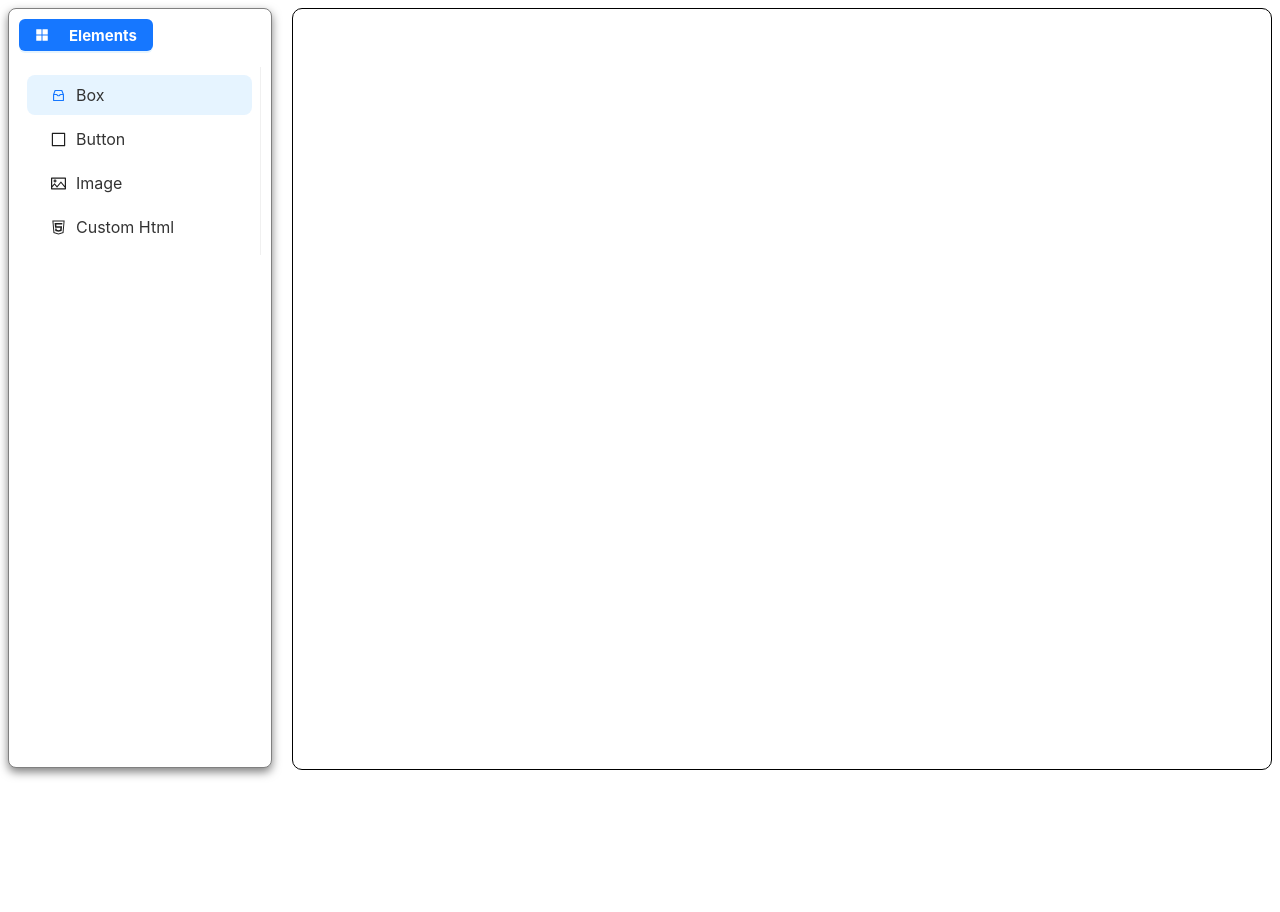
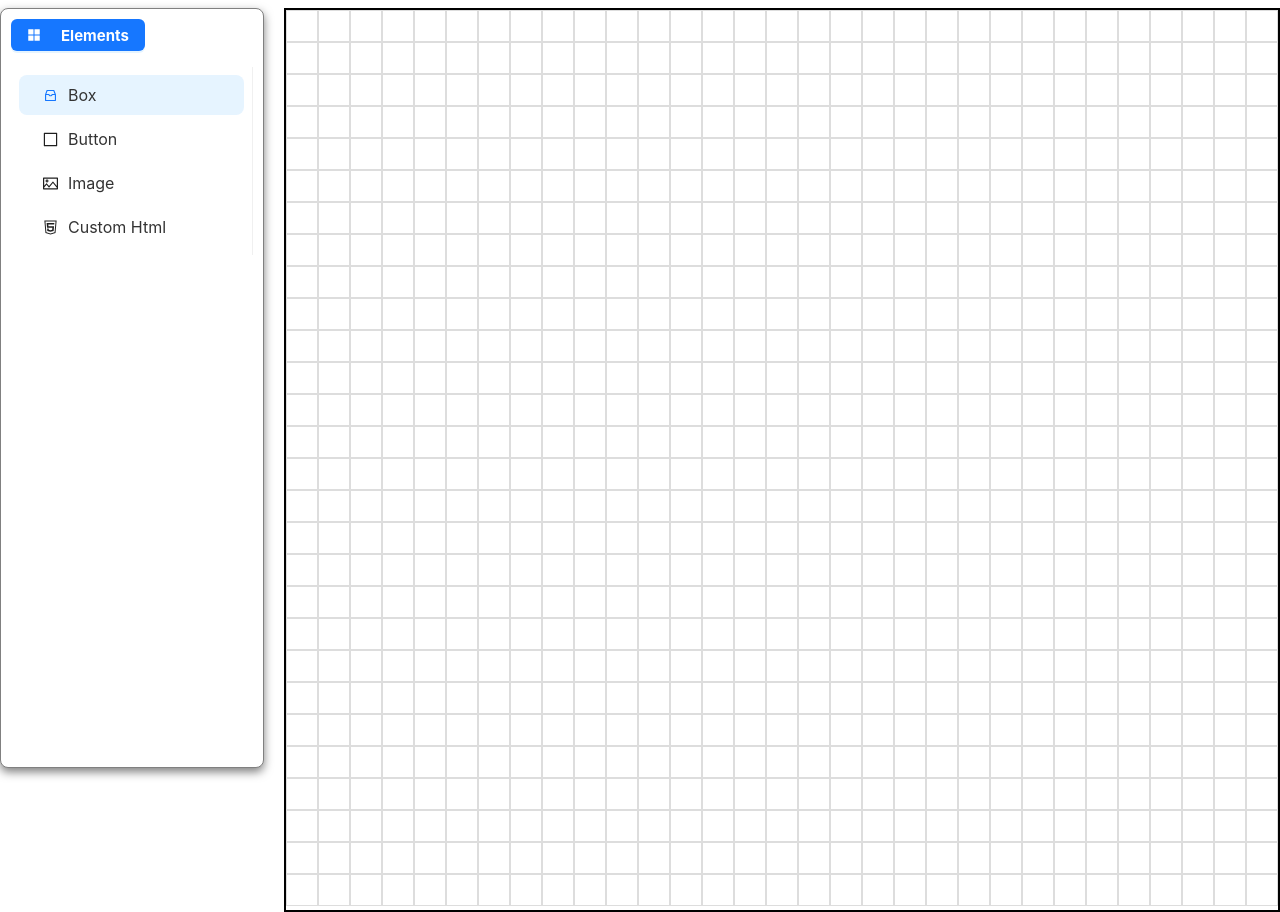
Before and after one commit to Jobairshi/eze, a React (Vite) app: page / in a window 1280 px wide. Before the commit the page ends 800 px from the top, so only its background shows below. Built offline with nearby package versions, Linux system fonts and the light colour scheme.

Commit message:
Refactor grid layout and implement snapping to grid functionality

```diff
--- a/src/components/Mainwindow.tsx
+++ b/src/components/Mainwindow.tsx
@@ -3,35 +3,51 @@ import { useDrop } from "react-dnd";
 import DraggableComponent from "./DragCom";
 import { ItemTypes } from "../types/ItemTypes";
 
+// Define the grid size, where each grid cell will be 32x32 pixels
+const GRID_SIZE = 32;
+
+// Interface for draggable items
 interface item {
   id: string;
   name: string;
   left: number;
   top: number;
 }
+
+function snapToGrid(x: number, y: number): [number, number] {
+  const snappedX = Math.round(x / GRID_SIZE) * GRID_SIZE;
+  const snappedY = Math.round(y / GRID_SIZE) * GRID_SIZE;
+  return [snappedX, snappedY];
+}
+
 export default function Mainwindow() {
-  const [items, setDrop] = useState<item[]>([]);
+  const [items, setItems] = useState<item[]>([]);
   const dropRef = useRef<HTMLDivElement>(null);
   const [id, setId] = useState<string>("");
+
   const [{ isOver, canDrop }, drop] = useDrop(() => ({
     accept: ItemTypes.Component,
     drop: (item: item, monitor) => {
-      const delta = monitor.getSourceClientOffset();
+      const delta = monitor.getDifferenceFromInitialOffset();
       if (!delta) {
         return;
       }
       const { id, name } = item;
-      const left = delta.x;
-      const top = delta.y;
-      setDrop((previtem) => {
-        const exist = previtem.findIndex((item) => item.id === id);
+      let left = Math.round(item.left + delta.x);
+        let top = Math.round(item.top + delta.y);
+
+
+      [left, top] = snapToGrid(left, top);
+
+      setItems((prevItems) => {
+        const exist = prevItems.findIndex((existingItem) => existingItem.id === id);
         if (exist !== -1) {
-          const updatedItem = [...previtem];
-          updatedItem[exist] = { ...updatedItem[exist], left, top };
-          return updatedItem;
+          const updatedItems = [...prevItems];
+          updatedItems[exist] = { ...updatedItems[exist], left, top };
+          return updatedItems;
         }
         setId(id);
-        return [...previtem, { id, name, left, top }];
+        return [...prevItems, { id, name, left, top }];
       });
     },
     collect: (monitor) => ({
@@ -39,48 +55,59 @@ export default function Mainwindow() {
       canDrop: monitor.canDrop(),
     }),
   }));
-  const style: CSSProperties = {
-    height: "100%",
-    width: "100%",
-    backgroundColor: "white",
-    border: "1px groove black",
-    borderRadius: "10px",
-  };
-  const gridstyle: CSSProperties = {
-    height: "100%",
-    width: "100%",
-    display: "grid",
-    backgroundColor: "#dedede",
-    backgroundImage: `linear-gradient(#ffffff 2px, transparent 2px),
-            linear-gradient(90deg, #ffffff 2px, transparent 2px)`,
-    backgroundSize: "calc(100% / 50) calc(100% / 50)",
-  };
-  const isActive = isOver && canDrop;
-  // console.log(id);
+
+  const gridWidth = 1000;
+  const gridHeight = 900;
+  const numCols = Math.floor(gridWidth / GRID_SIZE);
+  const numRows = Math.floor(gridHeight / GRID_SIZE);
+
+  const gridCells = Array.from({ length: numCols * numRows }, (_, index) => ({
+    row: Math.floor(index / numCols),
+    col: index % numCols,
+  }));
+
   useEffect(() => {
     if (id) {
       const element = document.getElementById(id);
       console.log(element);
-    //   dropRef.current?.appendChild(element as Node);
     }
   }, [id]);
 
   return (
     <div
       ref={(node) => drop((dropRef.current = node))}
-      style={isActive ? gridstyle : style}
+      style={{
+        display: "grid",
+        gridTemplateColumns: `repeat(${numCols}, ${GRID_SIZE}px)`,
+        gridTemplateRows: `repeat(${numRows}, ${GRID_SIZE}px)`,
+        width: `${gridWidth}px`,
+        height: `${gridHeight}px`,
+        border: "2px solid black",
+        position: "relative",
+      }}
     >
-      {items.map((item) => {
-        return (
+      {gridCells.map(({ row, col }) => (
+        <div
+          key={`${row}-${col}`}
+          style={{
+            width: GRID_SIZE,
+            height: GRID_SIZE,
+            border: "1px solid #ddd",
+            boxSizing: "border-box",
+            backgroundColor: isOver ? "#f0f0f0" : "transparent",
+          }}
+        />
+      ))}
+
+      {items.map((item) => (
         <DraggableComponent
           key={item.id}
+          id={item.id}
           name={item.name}
           left={item.left}
           top={item.top}
-              id={item.id}
         />
-        );
-      })}
+      ))}
     </div>
   );
 }
```
Lines whose indentation alone changed are shown as unchanged.
